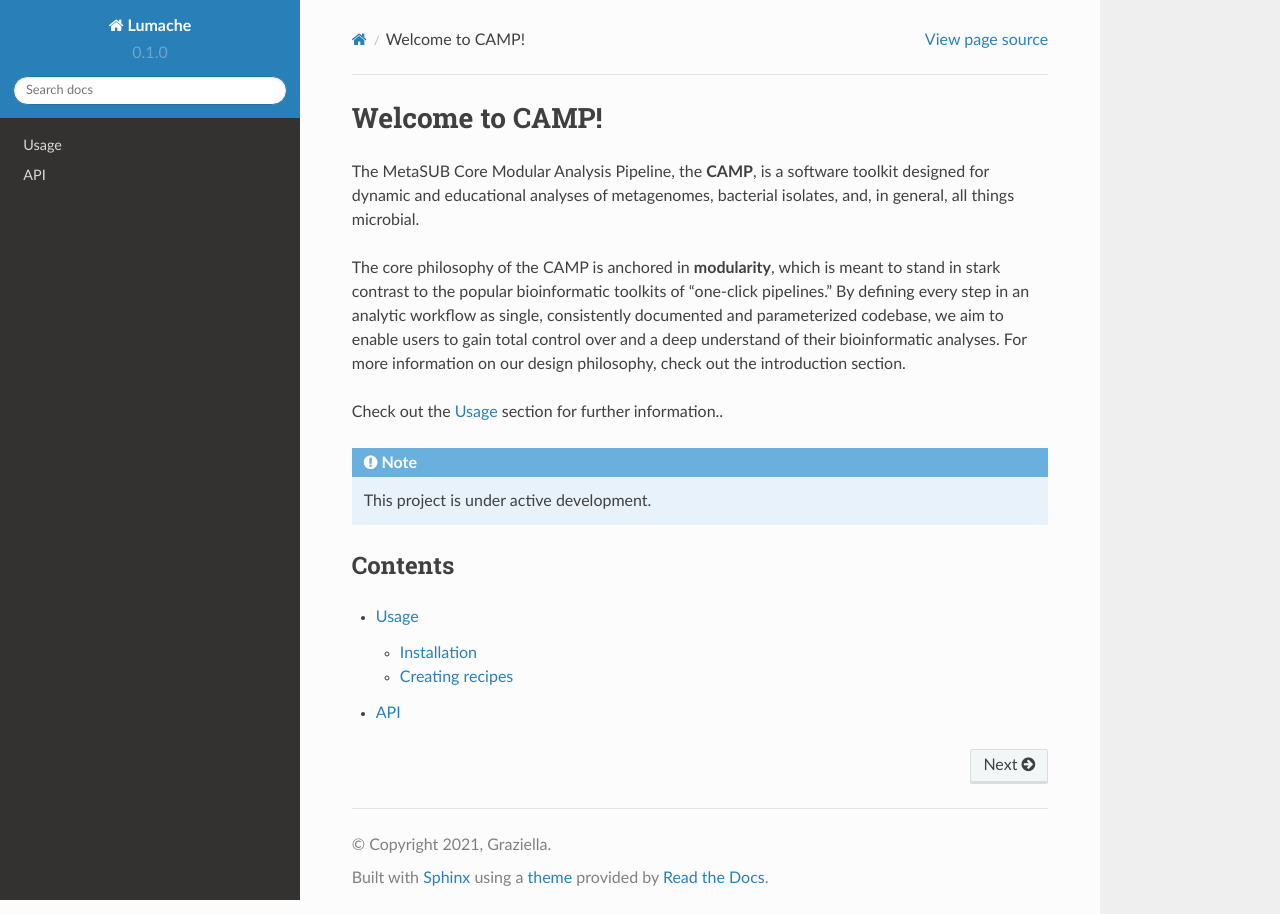
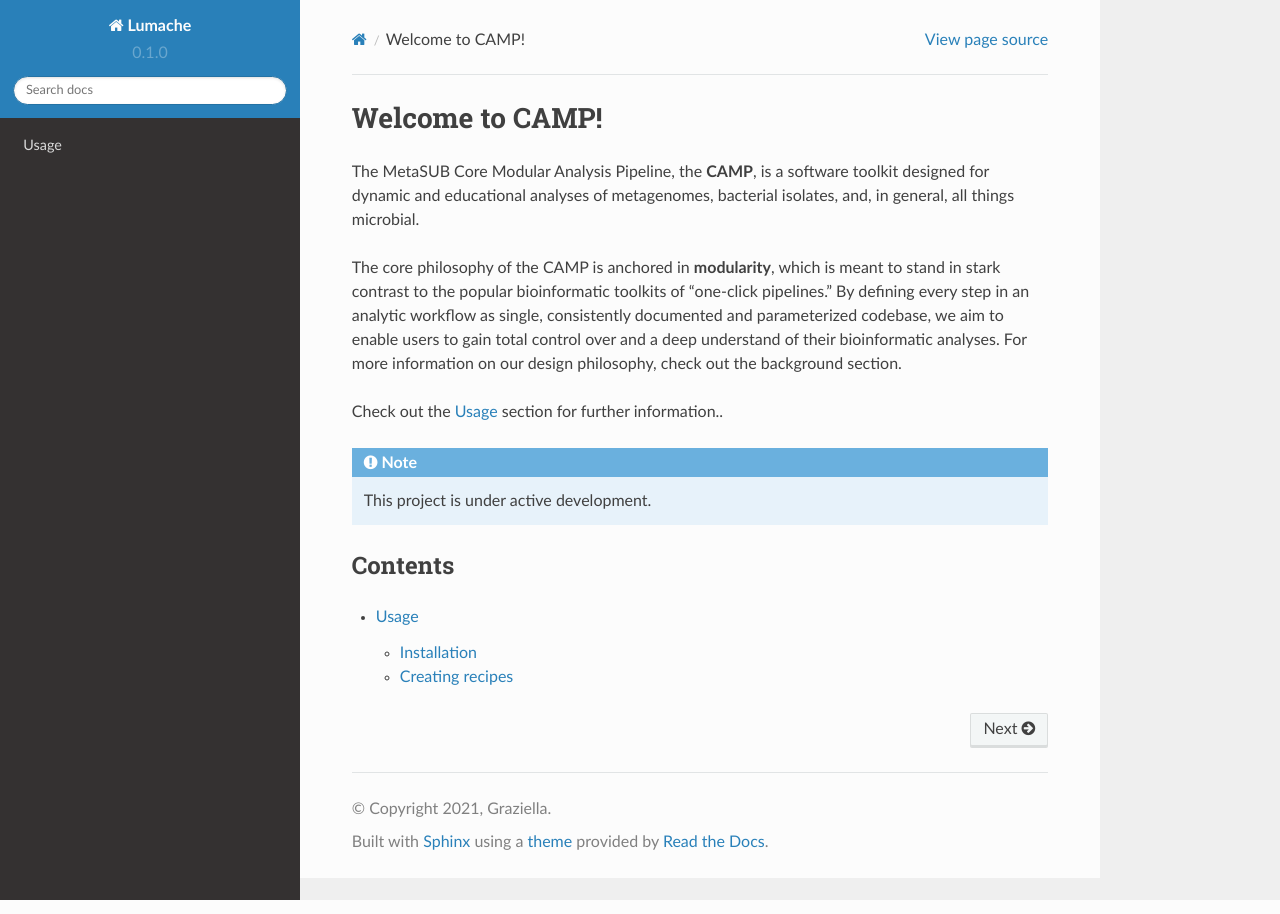
Before and after one commit to MetaSUB-CAMP/camp-documentation, a Sphinx documentation site: the page built from docs/source/index.rst, in a window 1280 px wide. Built offline with Sphinx 7.4.7 and the Read the Docs theme 2.0.0, drawn with Linux system fonts in a browser that asks for light colours; pages that are not in the unit, such as notebooks, are missing from menus.

Commit message:
Update index.rst

```diff
--- a/docs/source/index.rst
+++ b/docs/source/index.rst
@@ -3,7 +3,7 @@ Welcome to CAMP!
 
 The MetaSUB Core Modular Analysis Pipeline, the **CAMP**, is a software toolkit designed for dynamic and educational analyses of metagenomes, bacterial isolates, and, in general, all things microbial.
 
-The core philosophy of the CAMP is anchored in **modularity**, which is meant to stand in stark contrast to the popular bioinformatic toolkits of "one-click pipelines." By defining every step in an analytic workflow as single, consistently documented and parameterized codebase, we aim to enable users to gain total control over and a deep understand of their bioinformatic analyses. For more information on our design philosophy, check out the :doc:`introduction` section.
+The core philosophy of the CAMP is anchored in **modularity**, which is meant to stand in stark contrast to the popular bioinformatic toolkits of "one-click pipelines." By defining every step in an analytic workflow as single, consistently documented and parameterized codebase, we aim to enable users to gain total control over and a deep understand of their bioinformatic analyses. For more information on our design philosophy, check out the :doc:`background` section.
 
 Check out the :doc:`usage` section for further information..
 
@@ -18,4 +18,3 @@ Contents
 
    introduction
    usage
-   api
```
